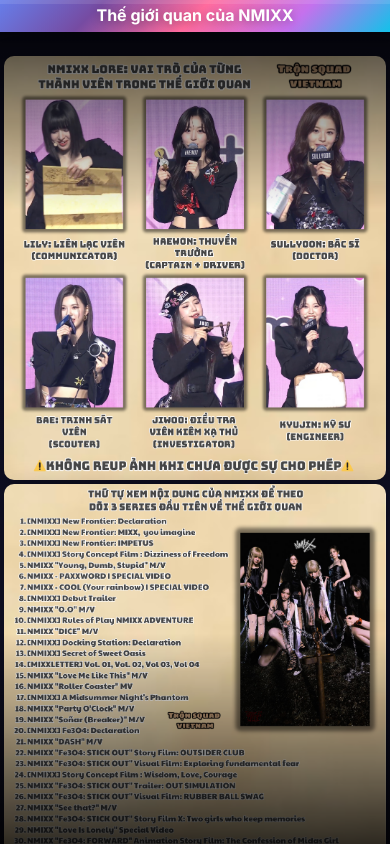
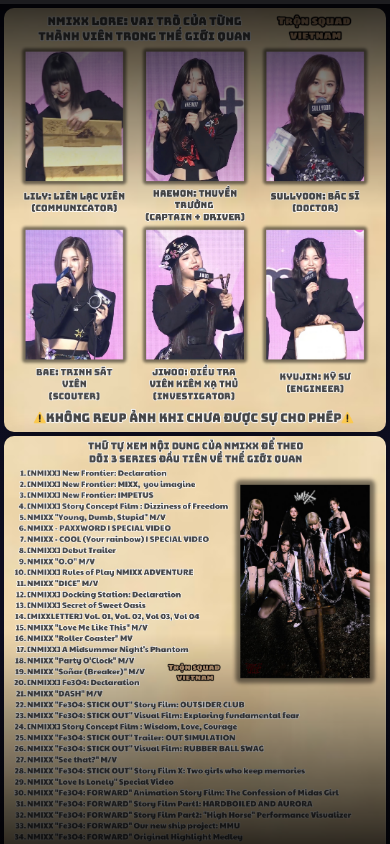
Before and after one commit to yngpiu/nmixx-lore, a React (Vite) app: page / in a window 390 px wide. Shown: the top 844 px of the page. Built offline with nearby package versions, Linux system fonts and the light colour scheme.

Commit message:
Remove header section and related styles from App component; simplify scroll progress tracking logic.

```diff
--- a/src/App.css
+++ b/src/App.css
@@ -41,47 +41,11 @@
   pointer-events: none;
 }
 
-/* Header Section */
-.header {
-  text-align: center;
-  padding: 0.5rem 1rem;
-  background: linear-gradient(
-    135deg,
-    #667eea 0%,
-    #764ba2 25%,
-    #ff6b9d 50%,
-    #c471ed 75%,
-    #12c2e9 100%
-  );
-  color: white;
-  position: fixed;
-  top: 0;
-  left: 0;
-  right: 0;
-  z-index: 110;
-  backdrop-filter: blur(10px);
-  box-shadow: 0 2px 10px rgba(0, 0, 0, 0.2);
-  transform: translateY(0);
-  transition: transform 0.3s cubic-bezier(0.4, 0, 0.2, 1);
-}
-
-.header.hidden {
-  transform: translateY(-100%);
-}
-
-.header h1 {
-  font-size: clamp(1.2rem, 3vw, 1.8rem);
-  font-weight: 700;
-  margin: 0;
-  text-shadow: 0 2px 10px rgba(0, 0, 0, 0.3);
-}
-
 /* Story Container */
 .story-container {
   max-width: 100%;
   margin: 0 auto;
   padding: 1rem 1rem;
-  padding-top: 5rem; /* Account for fixed header */
 }
 
 /* Image Items */
@@ -142,7 +106,7 @@
   width: 100%;
   height: 4px;
   background: rgba(255, 255, 255, 0.1);
-  z-index: 111;
+  z-index: 60;
 }
 
 .scroll-progress-bar {
@@ -154,13 +118,8 @@
 
 /* Responsive Design */
 @media (max-width: 768px) {
-  .header {
-    padding: 0.4rem 0.8rem;
-  }
-
   .story-container {
     padding: 1rem 0.5rem;
-    padding-top: 4rem;
   }
 
   .story-item {
@@ -174,17 +133,8 @@
 }
 
 @media (max-width: 480px) {
-  .header {
-    padding: 0.4rem 0.5rem;
-  }
-
-  .header h1 {
-    font-size: clamp(1rem, 4vw, 1.5rem);
-  }
-
   .story-container {
     padding: 0.5rem 0.25rem;
-    padding-top: 3.5rem;
   }
 
   .story-item {
--- a/src/App.tsx
+++ b/src/App.tsx
@@ -7,36 +7,15 @@
 function App() {
   const [loadedImages, setLoadedImages] = useState<Set<number>>(new Set());
   const [scrollProgress, setScrollProgress] = useState(0);
-  const [headerVisible, setHeaderVisible] = useState(true);
 
-  // Scroll progress tracking and header auto-hide
+  // Scroll progress tracking
   useEffect(() => {
-    let lastScrollY = 0;
-    let ticking = false;
-
     const handleScroll = () => {
-      if (!ticking) {
-        requestAnimationFrame(() => {
-          const scrollTop = window.pageYOffset;
-          const docHeight =
-            document.documentElement.scrollHeight - window.innerHeight;
-          const progress = (scrollTop / docHeight) * 100;
-          setScrollProgress(progress);
-
-          // Auto-hide header logic
-          if (scrollTop > lastScrollY && scrollTop > 80) {
-            // Scrolling down & past 80px
-            setHeaderVisible(false);
-          } else if (scrollTop < lastScrollY || scrollTop <= 80) {
-            // Scrolling up or near top
-            setHeaderVisible(true);
-          }
-
-          lastScrollY = scrollTop;
-          ticking = false;
-        });
-        ticking = true;
-      }
+      const scrollTop = window.pageYOffset;
+      const docHeight =
+        document.documentElement.scrollHeight - window.innerHeight;
+      const progress = (scrollTop / docHeight) * 100;
+      setScrollProgress(progress);
     };
 
     window.addEventListener('scroll', handleScroll, { passive: true });
@@ -85,11 +64,6 @@
         ></div>
       </div>
 
-      {/* Header Section */}
-      <header className={`header ${!headerVisible ? 'hidden' : ''}`}>
-        <h1>Thế giới quan của NMIXX</h1>
-      </header>
-
       {/* Story Container */}
       <main className="story-container">
         {images.map((imageNumber) => (
```
